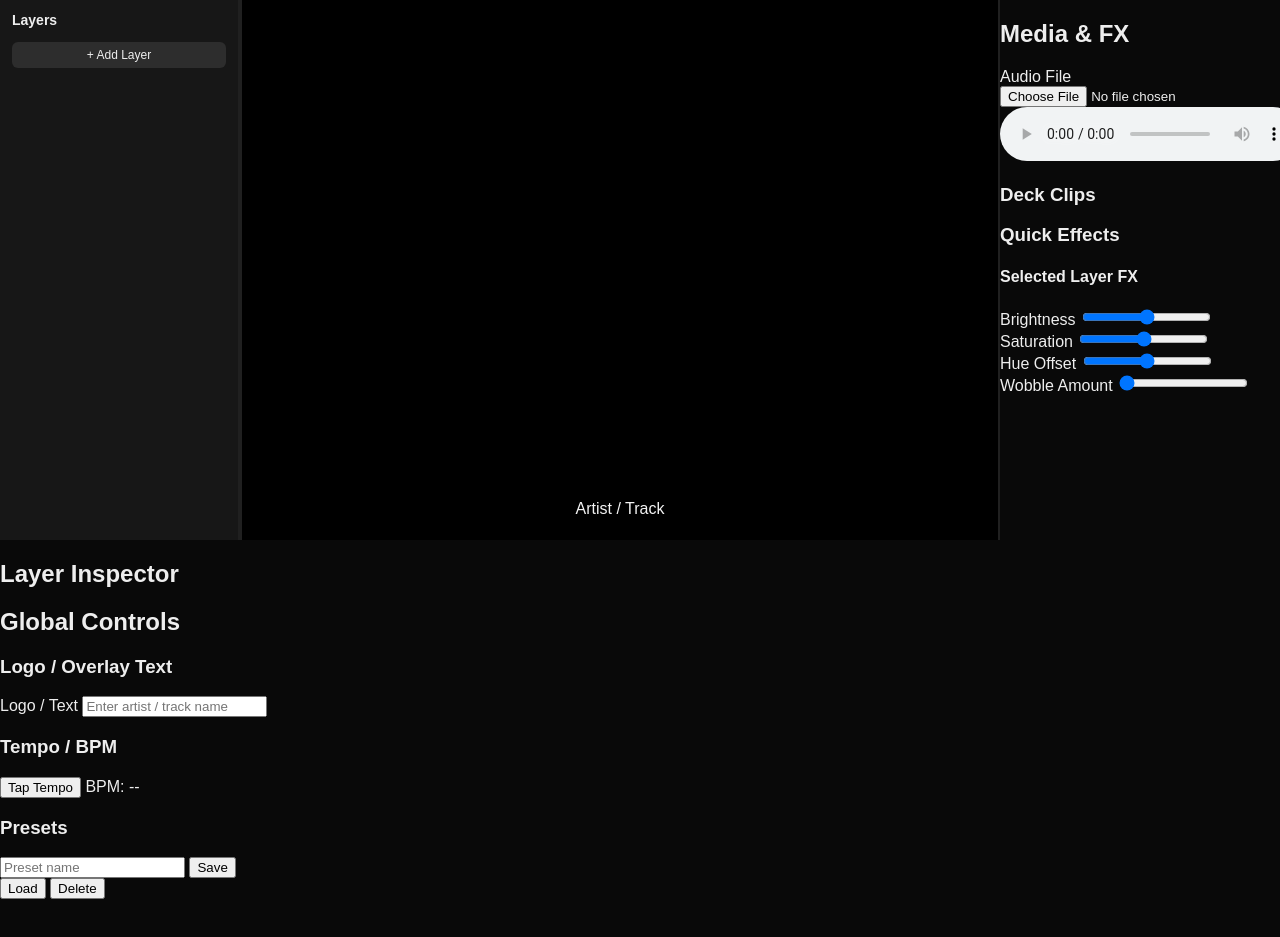
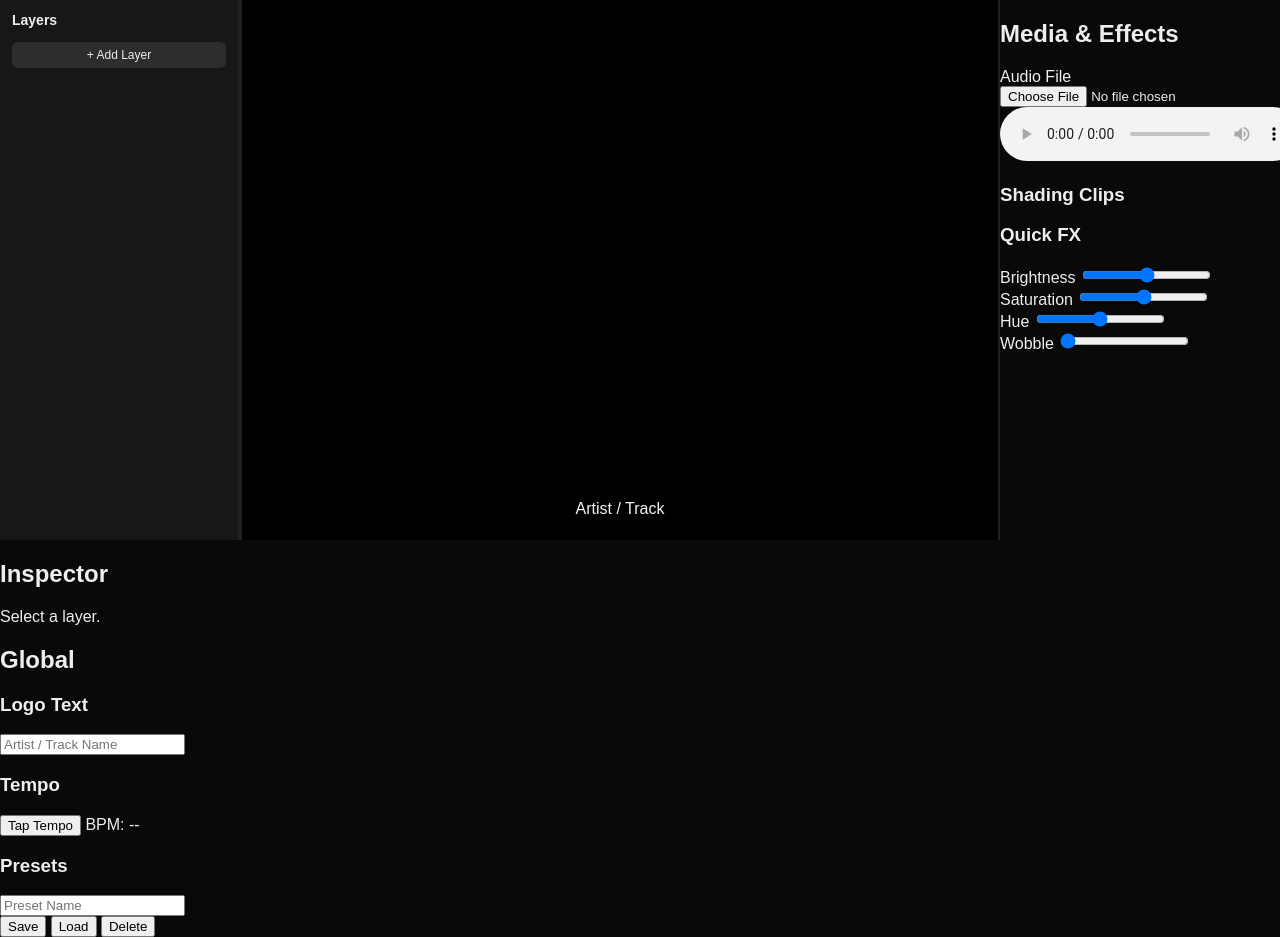
Before and after one commit to stewartryan778/Visual_UI, a plain HTML site: page index.html in a window 1280 px wide. Before the commit the page ends 899 px from the top, so only its background shows below. Drawn offline with Linux system fonts and the light colour scheme.

Commit message:
Update index.html

```diff
--- a/index.html
+++ b/index.html
@@ -2,21 +2,21 @@
 <html lang="en">
 <head>
   <meta charset="UTF-8" />
-  <title>Music Visualizer</title>
-  <link rel="stylesheet" href="style.css" />
+  <title>Music Visualizer UI</title>
+  <link rel="stylesheet" href="style.css">
 </head>
 <body>
 
 <div id="layout">
 
-  <!-- LEFT PANEL: LAYERS -->
+  <!-- LEFT: Layers -->
   <div id="layersPanel">
     <h2>Layers</h2>
     <div id="layerContainer"></div>
     <button id="addLayerBtn">+ Add Layer</button>
   </div>
 
-  <!-- CENTER: STAGE -->
+  <!-- CENTER: Stage -->
   <div id="stageWrapper">
     <canvas id="stage"></canvas>
     <div id="overlayHud">
@@ -24,89 +24,75 @@
     </div>
   </div>
 
-  <!-- RIGHT PANEL: MEDIA + QUICK FX -->
+  <!-- RIGHT: Media / Clips -->
   <div id="deckPanel">
-    <h2>Media & FX</h2>
+    <h2>Media & Effects</h2>
 
     <div class="section">
-      <span class="field-label">Audio File</span>
-      <input type="file" id="audioFileInput" accept="audio/*" />
+      <label class="field-label">Audio File</label>
+      <input type="file" id="audioFileInput" accept="audio/*">
       <audio id="audioPlayer" controls></audio>
     </div>
 
     <div class="section">
-      <h3>Deck Clips</h3>
-      <div id="deckGrid">
-        <!-- Deck items populated by JS -->
-      </div>
+      <h3>Shading Clips</h3>
+      <div id="deckGrid"></div>
     </div>
 
     <div class="section">
-      <h3>Quick Effects</h3>
-      <div id="quickEffects">
-        <h4>Selected Layer FX</h4>
+      <h3>Quick FX</h3>
 
       <div class="qe-row">
         <label>Brightness</label>
-          <input type="range" id="qeBrightness" min="-0.5" max="0.5" step="0.01" value="0" />
+        <input type="range" id="qeBrightness" min="-0.5" max="0.5" step="0.01" value="0">
       </div>
 
       <div class="qe-row">
         <label>Saturation</label>
-          <input type="range" id="qeSaturation" min="-0.5" max="0.5" step="0.01" value="0" />
+        <input type="range" id="qeSaturation" min="-0.5" max="0.5" step="0.01" value="0">
       </div>
 
       <div class="qe-row">
-          <label>Hue Offset</label>
-          <input type="range" id="qeHue" min="-1.0" max="1.0" step="0.01" value="0" />
+        <label>Hue</label>
+        <input type="range" id="qeHue" min="-1.0" max="1.0" step="0.01" value="0">
       </div>
 
       <div class="qe-row">
-          <label>Wobble Amount</label>
-          <input type="range" id="qeWobble" min="0" max="1" step="0.01" value="0" />
+        <label>Wobble</label>
+        <input type="range" id="qeWobble" min="0" max="1" step="0.01" value="0">
       </div>
+
     </div>
   </div>
 
-  </div>
-
-  <!-- BOTTOM: INSPECTOR + GLOBAL -->
+  <!-- BOTTOM: Inspector + Global -->
   <div id="inspectorPanel">
     <div id="inspectorColumns">
+
       <div id="inspectorLeft">
-        <h2>Layer Inspector</h2>
-        <div id="inspectorContent">
-          <!-- Populated by JS -->
-        </div>
+        <h2>Inspector</h2>
+        <div id="inspectorContent">Select a layer.</div>
       </div>
 
       <div id="inspectorRight">
-        <h2>Global Controls</h2>
+        <h2>Global</h2>
 
         <div class="global-group">
-          <h3>Logo / Overlay Text</h3>
-          <div class="global-col">
-            <label class="field-label">Logo / Text</label>
-            <input type="text" id="logoText" placeholder="Enter artist / track name" />
-          </div>
+          <h3>Logo Text</h3>
+          <input type="text" id="logoText" placeholder="Artist / Track Name">
         </div>
 
         <div class="global-group">
-          <h3>Tempo / BPM</h3>
-          <div id="tempoControls">
+          <h3>Tempo</h3>
           <button id="tapTempoBtn">Tap Tempo</button>
           <span id="bpmDisplay">BPM: --</span>
-          </div>
         </div>
 
         <div class="global-group">
           <h3>Presets</h3>
-          <div id="presetControls">
-            <input type="text" id="presetName" placeholder="Preset name" />
+          <input type="text" id="presetName" placeholder="Preset Name">
+          <div class="preset-buttons">
             <button id="savePresetBtn">Save</button>
-          </div>
-
-          <div class="preset-buttons">
             <button id="loadPresetBtn">Load</button>
             <button id="deletePresetBtn">Delete</button>
           </div>
```
Lines whose indentation alone changed are shown as unchanged.
